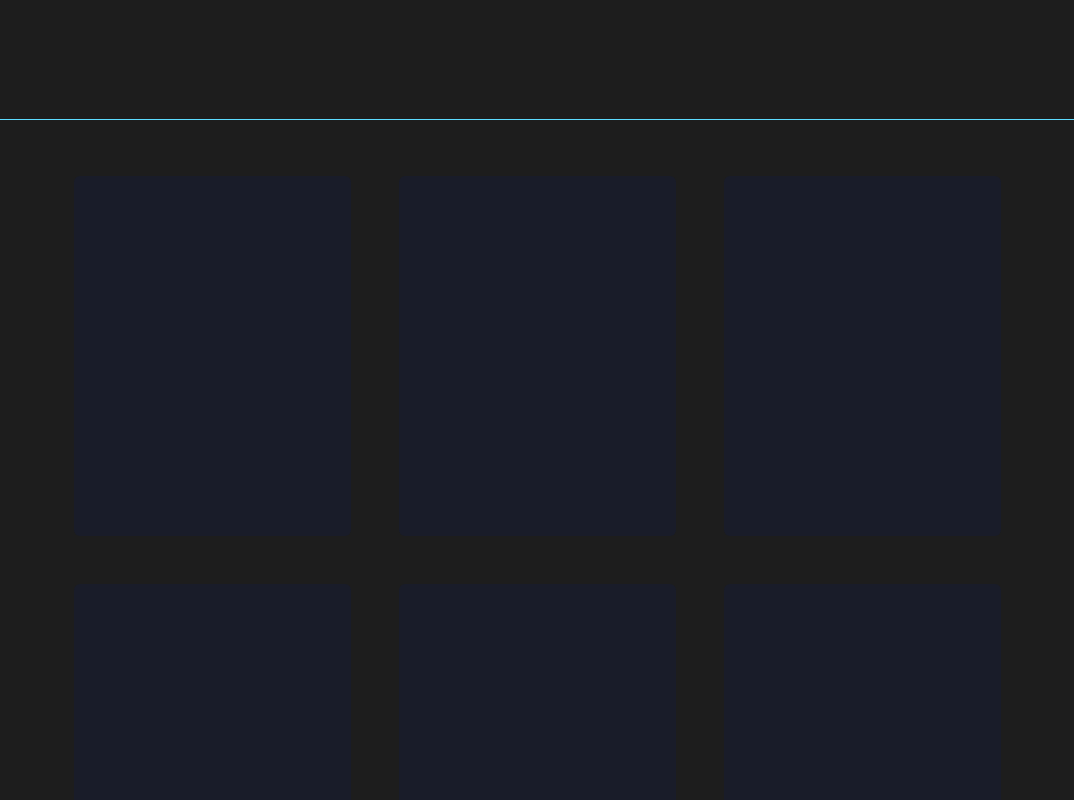
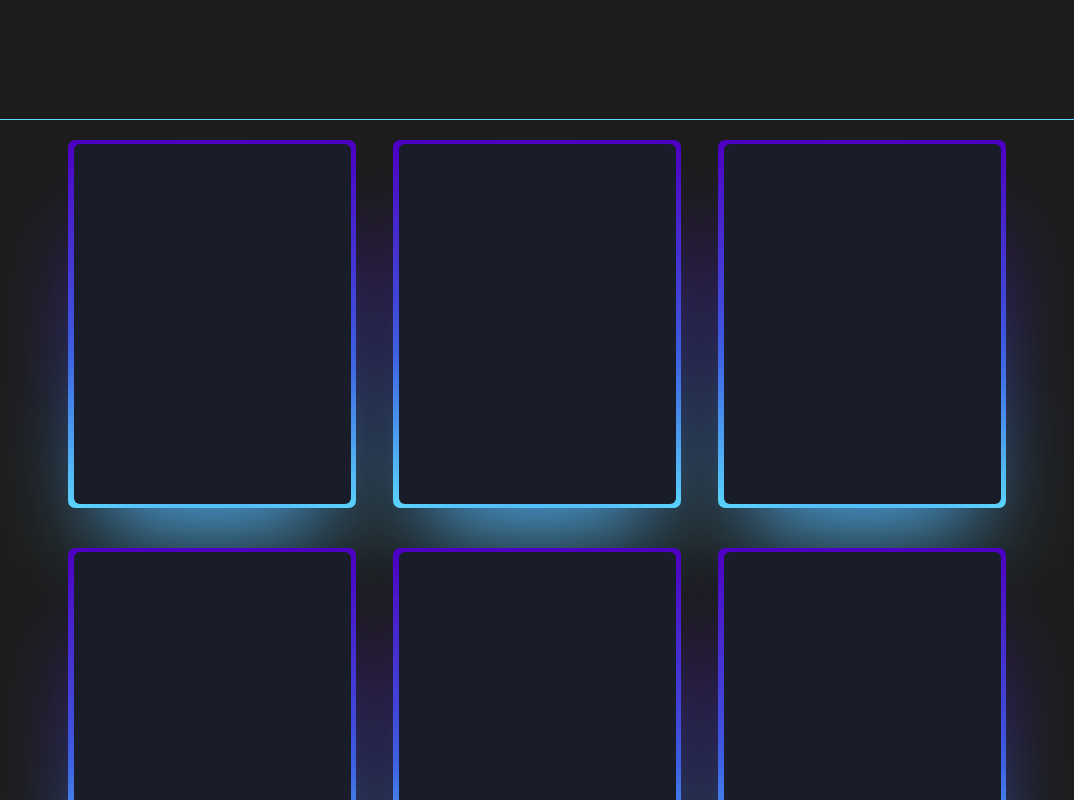
Before and after one commit to KristinaChausheva/nextjs-test, a Next.js app: page /nextjs-test/ in a window 1280 px wide. Shown: the part 3080-3880 px from the top of the page, without its empty margins (174-1248 px from the left). Built offline with nearby package versions, Linux system fonts and the light colour scheme.

Commit message:
styling the  blog cards

```diff
--- a/styles/BlogCard.module.css
+++ b/styles/BlogCard.module.css
@@ -23,7 +23,7 @@
 .card:hover:before,
 .card:hover:after {
   animation: none;
-  opacity: 0;
+  opacity: 1;
 }
 
 .card::before {
--- a/styles/Home.module.css
+++ b/styles/Home.module.css
@@ -56,16 +56,17 @@
 }
 
 .sectionBlog {
+  min-height: 100vh;
   display: flex;
   align-items: center;
   flex-direction: row;
   flex-wrap: wrap;
   margin-left: 14em;
-  padding-top: 2rem;
-  padding-bottom: 2rem;
   box-sizing: border-box;
   --card-height: 45vh;
   --card-width: calc(var(--card-height) / 1.3);
+  position: relative;
+  z-index: 1;
 }
 
 .footer {
```
